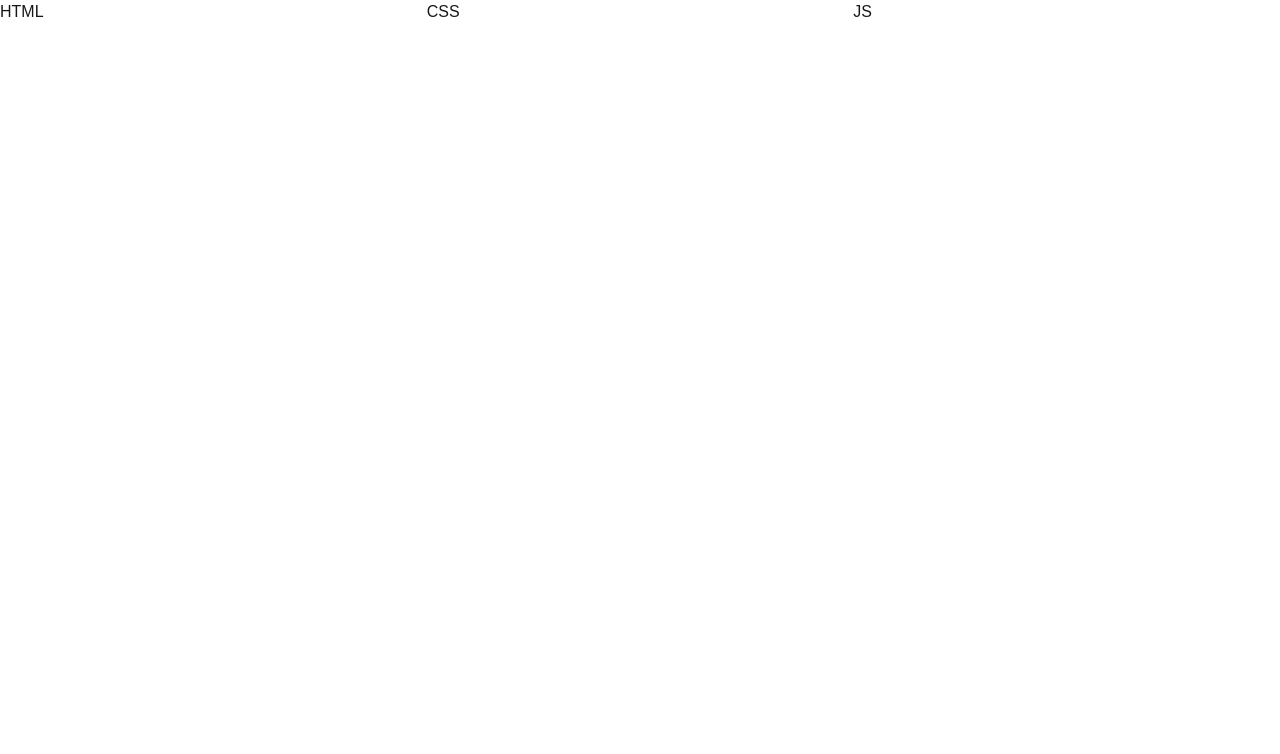
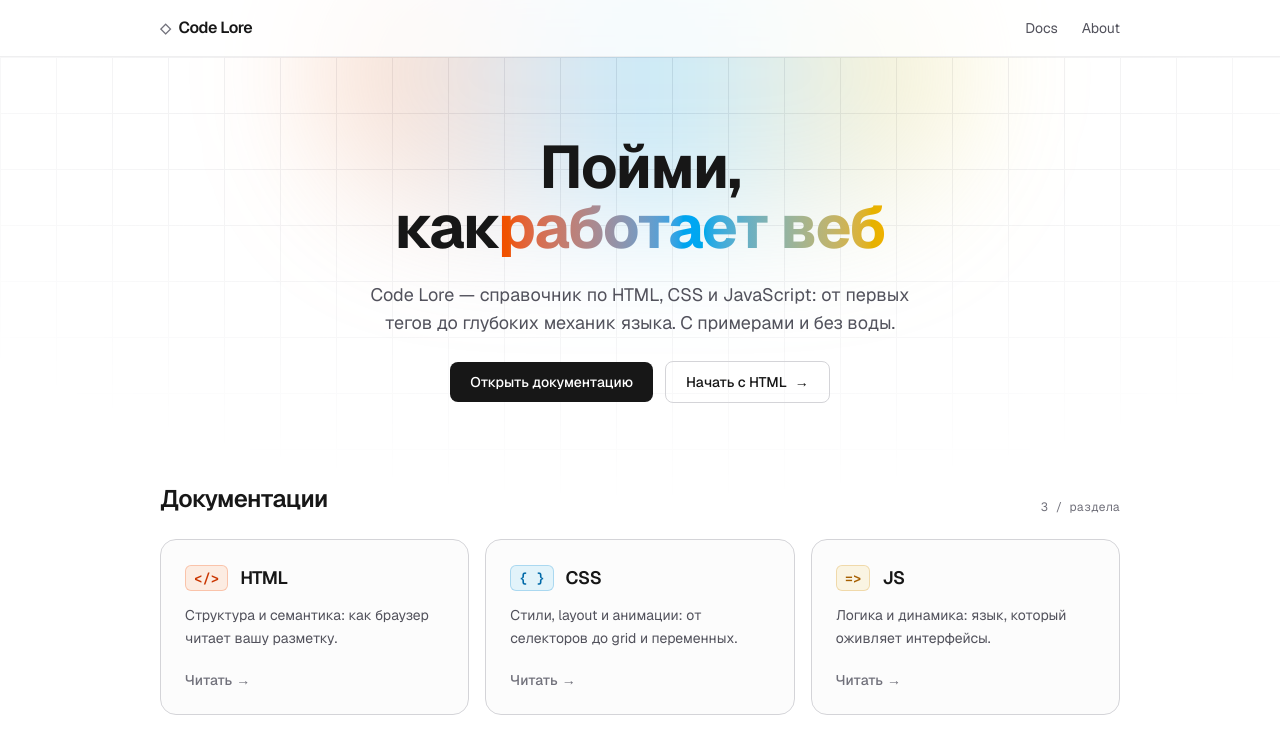
Before and after one commit to ZooMbix-hub/Code-Lore, a Next.js app: page / in a window 1280 px wide. Shown: the top 754 px of the page. Built offline with nearby package versions, Linux system fonts and the light colour scheme.

Commit message:
feat: добавление верстки для главной страницы

```diff
--- a/src/app/docs/[section]/page.tsx
+++ b/src/app/docs/[section]/page.tsx
@@ -1,7 +1,9 @@
+import { DOCS } from '@/entities/doc';
+
 export const dynamicParams = false;
 
 export function generateStaticParams() {
-  return [{ section: 'html' }, { section: 'css' }, { section: 'js' }];
+  return DOCS.map(({ name }) => ({ section: name }));
 }
 
 export default async function Page({ params }: PageProps<'/docs/[section]'>) {
--- a/src/app/docs/page.tsx
+++ b/src/app/docs/page.tsx
@@ -1,3 +1,14 @@
+import { DOCS } from '@/entities/doc';
+
 export default function Page() {
-  return <div>Page Docs</div>;
+  return (
+    <div>
+      <span>Список документаций</span>
+      <ul>
+        {DOCS.map(({ name }) => (
+          <li key={name}>{name}</li>
+        ))}
+      </ul>
+    </div>
+  );
 }
--- a/src/app/globals.css
+++ b/src/app/globals.css
@@ -22,5 +22,5 @@
 body {
   background: var(--background);
   color: var(--foreground);
-  font-family: Arial, Helvetica, sans-serif;
+  font-family: var(--font-sans), Arial, Helvetica, sans-serif;
 }
--- a/src/app/layout.tsx
+++ b/src/app/layout.tsx
@@ -1,5 +1,6 @@
 import type { Metadata } from 'next';
 import { Geist, Geist_Mono } from 'next/font/google';
+import { Header } from '@/widgets/header';
 import './globals.css';
 
 const geistSans = Geist({
@@ -19,7 +20,10 @@ export const metadata: Metadata = {
 export default function RootLayout({ children }: LayoutProps<'/'>) {
   return (
     <html lang="en" className={`${geistSans.variable} ${geistMono.variable} h-full antialiased`}>
-      <body className="flex min-h-full flex-col">{children}</body>
+      <body className="flex min-h-full flex-col">
+        <Header />
+        {children}
+      </body>
     </html>
   );
 }
--- /dev/null
+++ b/src/entities/doc/index.ts
@@ -0,0 +1 @@
+export { DOCS } from './model';
--- /dev/null
+++ b/src/entities/doc/model/consts.ts
@@ -0,0 +1,38 @@
+export const DOCS = [
+  {
+    name: 'html',
+    title: 'HTML',
+    glyph: '</>',
+    description: 'Структура и семантика: как браузер читает вашу разметку.',
+    classes: {
+      glyph:
+        'border-orange-600/25 bg-orange-500/10 text-orange-700 dark:border-orange-400/25 dark:bg-orange-400/10 dark:text-orange-300',
+      border: 'hover:border-orange-600/40 dark:hover:border-orange-400/40',
+      link: 'group-hover:text-orange-700 dark:group-hover:text-orange-300',
+    },
+  },
+  {
+    name: 'css',
+    title: 'CSS',
+    glyph: '{ }',
+    description: 'Стили, layout и анимации: от селекторов до grid и переменных.',
+    classes: {
+      glyph:
+        'border-sky-600/25 bg-sky-500/10 text-sky-700 dark:border-sky-400/25 dark:bg-sky-400/10 dark:text-sky-300',
+      border: 'hover:border-sky-600/40 dark:hover:border-sky-400/40',
+      link: 'group-hover:text-sky-700 dark:group-hover:text-sky-300',
+    },
+  },
+  {
+    name: 'js',
+    title: 'JS',
+    glyph: '=>',
+    description: 'Логика и динамика: язык, который оживляет интерфейсы.',
+    classes: {
+      glyph:
+        'border-yellow-600/25 bg-yellow-500/10 text-yellow-700 dark:border-yellow-400/25 dark:bg-yellow-400/10 dark:text-yellow-300',
+      border: 'hover:border-yellow-600/40 dark:hover:border-yellow-400/40',
+      link: 'group-hover:text-yellow-700 dark:group-hover:text-yellow-300',
+    },
+  },
+] as const;
--- /dev/null
+++ b/src/entities/doc/model/index.ts
@@ -0,0 +1 @@
+export { DOCS } from './consts';
--- a/src/shared/config/routes.ts
+++ b/src/shared/config/routes.ts
@@ -1,5 +1,6 @@
 export const ROUTES = {
   main: '/',
+  docs: '/docs',
   section: (section: string) => `/docs/${section}` as const,
   article: (section: string, article: string) => `/docs/${section}/${article}` as const,
 } as const;
--- a/src/views/home/ui/HomePage.tsx
+++ b/src/views/home/ui/HomePage.tsx
@@ -1,15 +1,78 @@
 import Link from 'next/link';
+import { DOCS } from '@/entities/doc';
 import { ROUTES } from '@/shared/config';
 
 export function HomePage() {
   return (
-    <div className="flex flex-1 flex-col items-center justify-center bg-zinc-50 dark:bg-black">
-      <main className="flex w-full flex-1 flex-col justify-between bg-white dark:bg-black">
-        <div className="grid grid-cols-3">
-          <Link href={ROUTES.section('/html')}>HTML</Link>
-          <Link href={ROUTES.section('/css')}>CSS</Link>
-          <Link href={ROUTES.section('/js')}>JS</Link>
-        </div>
+    <div className="relative flex flex-1 flex-col">
+      <div aria-hidden className="absolute inset-0">
+        <div className="absolute inset-0 bg-[linear-gradient(to_right,var(--color-zinc-200)_1px,transparent_1px),linear-gradient(to_bottom,var(--color-zinc-200)_1px,transparent_1px)] mask-[radial-gradient(ellipse_70%_60%_at_50%_0%,black,transparent)] bg-size-[56px_56px] dark:bg-[linear-gradient(to_right,var(--color-zinc-800)_1px,transparent_1px),linear-gradient(to_bottom,var(--color-zinc-800)_1px,transparent_1px)]" />
+        <div className="absolute -top-32 left-1/2 h-72 w-160 -translate-x-1/2 rounded-full bg-linear-to-r from-orange-500/25 via-sky-500/25 to-yellow-400/25 blur-3xl" />
+      </div>
+
+      <main className="relative mx-auto flex w-full max-w-5xl flex-1 flex-col items-center gap-20 px-8 py-20">
+        <section className="flex flex-col items-center gap-6 text-center">
+          <h1 className="max-w-2xl text-4xl font-bold tracking-tight text-balance sm:text-5xl lg:text-6xl">
+            Пойми, как
+            <span className="bg-linear-to-r from-orange-600 via-sky-500 to-yellow-500 bg-clip-text text-transparent dark:from-orange-400 dark:via-sky-400 dark:to-yellow-300">
+              работает веб
+            </span>
+          </h1>
+          <p className="max-w-xl text-lg text-zinc-600 dark:text-zinc-400">
+            Code Lore — справочник по HTML, CSS и JavaScript: от первых тегов до глубоких механик языка. С
+            примерами и без воды.
+          </p>
+          <div className="flex flex-wrap items-center justify-center gap-3">
+            <Link
+              href={ROUTES.docs}
+              className="bg-foreground text-background rounded-lg px-5 py-2.5 text-sm font-medium transition-opacity hover:opacity-85"
+            >
+              Открыть документацию
+            </Link>
+            <Link
+              href={ROUTES.section('html')}
+              className="inline-flex items-center gap-2 rounded-lg border border-zinc-300 px-5 py-2.5 text-sm font-medium transition-colors hover:border-zinc-400 hover:bg-zinc-100 dark:border-zinc-700 dark:hover:border-zinc-600 dark:hover:bg-zinc-800/60"
+            >
+              Начать с HTML <span aria-hidden>→</span>
+            </Link>
+          </div>
+        </section>
+
+        <section className="flex w-full flex-col gap-6">
+          <div className="flex items-end justify-between">
+            <h2 className="text-2xl font-semibold tracking-tight">Документации</h2>
+            <span className="font-mono text-xs text-zinc-500 dark:text-zinc-500">
+              {DOCS.length} / раздела
+            </span>
+          </div>
+          <div className="grid grid-cols-1 gap-4 sm:grid-cols-2 lg:grid-cols-3">
+            {DOCS.map(({ name, title, glyph, description, classes }) => (
+              <Link
+                key={name}
+                href={ROUTES.section(name)}
+                className={`group flex min-h-44 flex-col gap-3 rounded-2xl border border-zinc-300 bg-zinc-50/50 p-6 backdrop-blur transition-all hover:-translate-y-1 dark:border-zinc-800 dark:bg-zinc-900/50 ${classes.border}`}
+              >
+                <div className="flex items-center gap-3">
+                  <span
+                    className={`rounded-md border px-2 py-0.5 font-mono text-sm font-semibold ${classes.glyph}`}
+                  >
+                    {glyph}
+                  </span>
+                  <h3 className="text-lg font-semibold tracking-tight">{title}</h3>
+                </div>
+                <p className="text-sm leading-relaxed text-zinc-600 dark:text-zinc-400">{description}</p>
+                <span
+                  className={`mt-auto inline-flex items-center gap-1 pt-2 text-sm font-medium text-zinc-500 transition-colors dark:text-zinc-500 ${classes.link}`}
+                >
+                  Читать{' '}
+                  <span aria-hidden className="transition-transform group-hover:translate-x-0.5">
+                    →
+                  </span>
+                </span>
+              </Link>
+            ))}
+          </div>
+        </section>
       </main>
     </div>
   );
--- /dev/null
+++ b/src/widgets/header/index.ts
@@ -0,0 +1 @@
+export { Header } from './ui/Header';
--- /dev/null
+++ b/src/widgets/header/ui/Header.tsx
@@ -0,0 +1,25 @@
+import Link from 'next/link';
+import { ROUTES } from '@/shared/config';
+
+export const Header = () => {
+  return (
+    <header className="bg-background/80 sticky top-0 z-10 border-b border-zinc-200/60 dark:border-zinc-800/60">
+      <nav className="mx-auto flex max-w-5xl items-center justify-between px-8 py-4">
+        <Link href={ROUTES.main} className="flex items-center gap-2 font-semibold tracking-tight">
+          <span aria-hidden className="font-mono text-sm text-zinc-500 dark:text-zinc-400">
+            ◇
+          </span>
+          Code Lore
+        </Link>
+        <ul className="flex gap-6 text-sm text-zinc-600 dark:text-zinc-400">
+          <li>
+            <Link href={ROUTES.docs} className="hover:text-foreground transition-colors">
+              Docs
+            </Link>
+          </li>
+          <li>About</li>
+        </ul>
+      </nav>
+    </header>
+  );
+};
```
Also changed, not shown: 1 other file (tests, documents, lock files or other folders).
